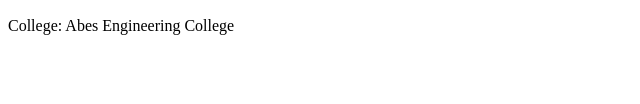
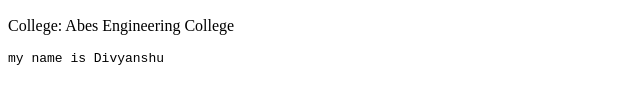
Before and after one commit to cseds-0208/CSEDS1, a plain HTML site: page index.html in a window 1280 px wide. Shown: the part 184-288 px from the top of the page, without its empty margins (0-640 px from the left). Drawn offline with Linux system fonts and the light colour scheme.

Commit message:
modified:   index.html

```diff
--- a/index.html
+++ b/index.html
@@ -11,5 +11,6 @@
         Father's name: Manoj kumar Jaiswal </h1>
         <h2>Branch:CSE-DS_1</h2>
         <p>College: Abes Engineering College</p>
+        <pre>my name is Divyanshu</pre>
 </body>
 </html>
```
